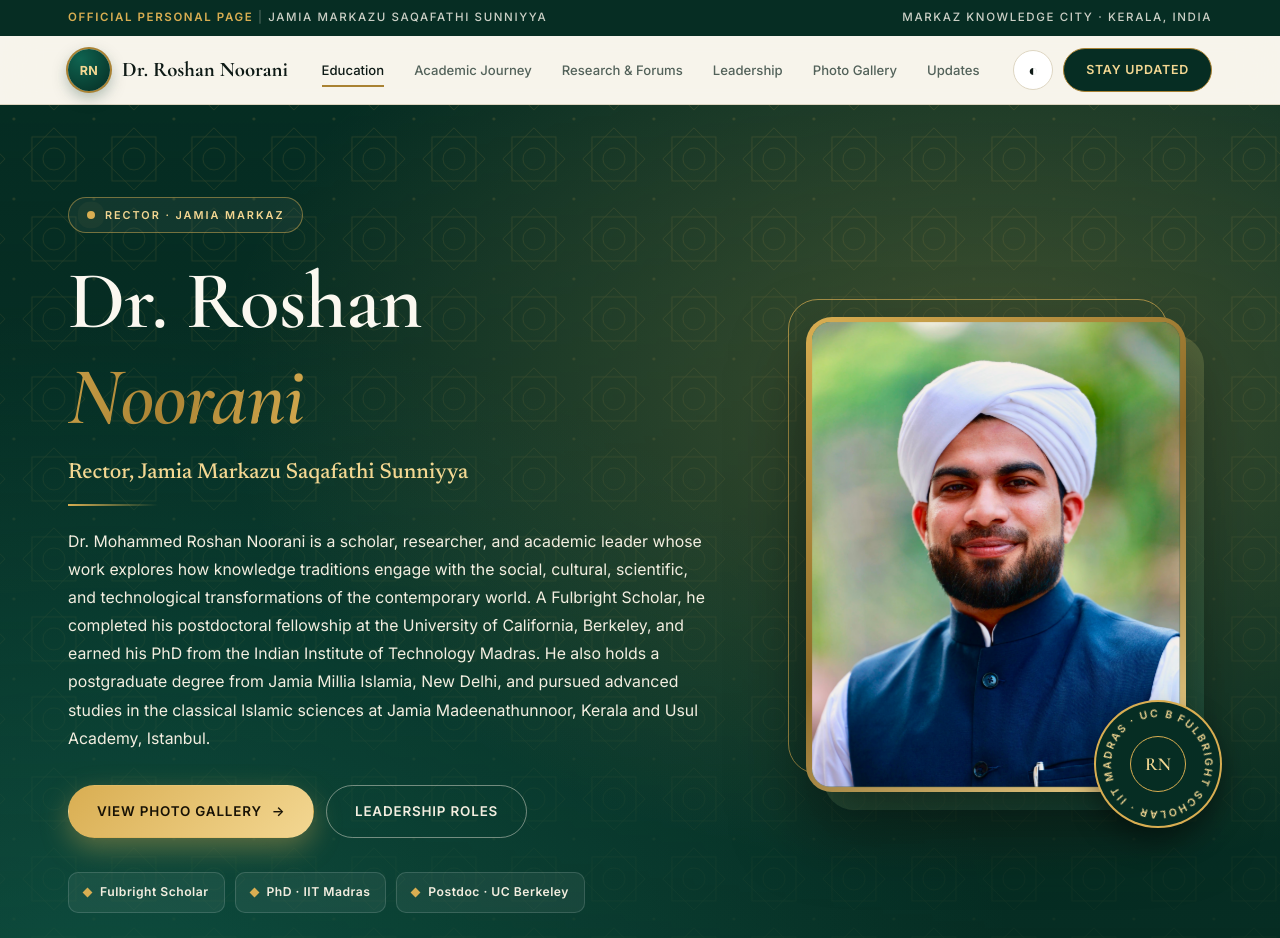
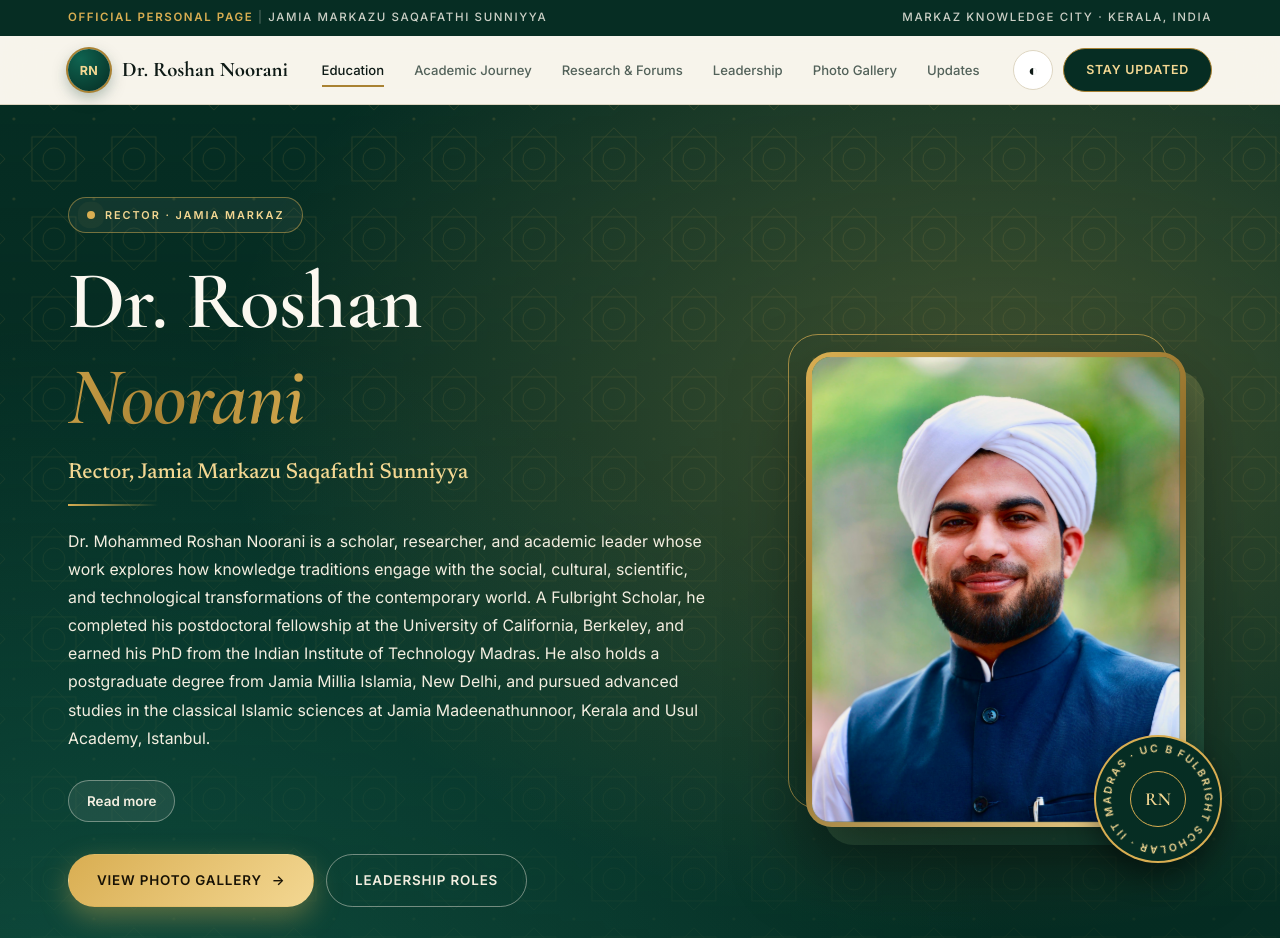
Before and after one commit to muhammedshibilkp/Roshan, a plain HTML site: page index.html in a window 1280 px wide. Shown: the top 938 px of the page. Drawn offline with nearby package versions, Linux system fonts and the light colour scheme.

Commit message:
Update index.html

```diff
--- a/index.html
+++ b/index.html
@@ -118,7 +118,7 @@ nav.open .menu-btn span:nth-child(3){transform:translateY(-6px) rotate(-45deg)}
 .hero .intro p{margin-bottom:.95em;overflow-wrap:break-word}
 .hero .intro p:last-child{margin-bottom:0}
 .hero .intro.collapsed p:nth-of-type(n+2){display:none}
-.bio-toggle{display:none;margin-top:12px;padding:9px 18px;min-height:42px;width:fit-content;border-radius:999px;border:1px solid rgba(243,238,224,.4);background:rgba(255,255,255,.08);color:#f3eee0;font:600 .84rem 'Inter',sans-serif;cursor:pointer}
+.bio-toggle{display:inline-flex;align-items:center;margin-top:12px;padding:9px 18px;min-height:42px;width:fit-content;border-radius:999px;border:1px solid rgba(243,238,224,.4);background:rgba(255,255,255,.08);color:#f3eee0;font:600 .84rem 'Inter',sans-serif;cursor:pointer}
 .hero-actions{display:flex;gap:12px;flex-wrap:wrap;margin-top:32px}
 .btn{padding:14px 28px;border-radius:999px;font-size:.84rem;font-weight:600;letter-spacing:.06em;text-transform:uppercase;display:inline-flex;align-items:center;justify-content:center;gap:10px;border:1px solid transparent;cursor:pointer;transition:background .25s,box-shadow .25s,color .25s;will-change:transform}
 .btn-primary{background:linear-gradient(135deg,var(--gold-bright),var(--gold-glow));color:#181205;box-shadow:0 10px 28px rgba(217,174,82,.4)}
```
